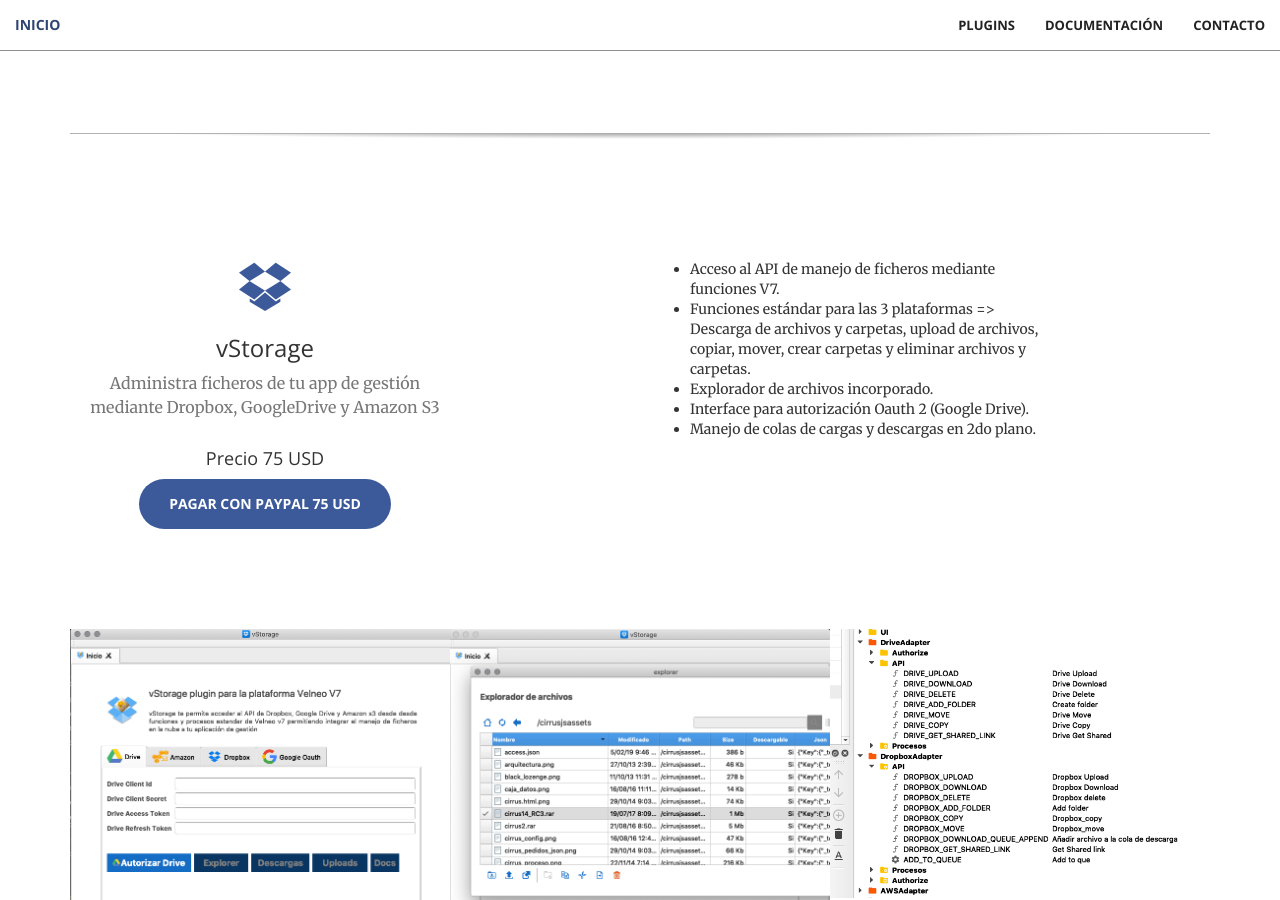
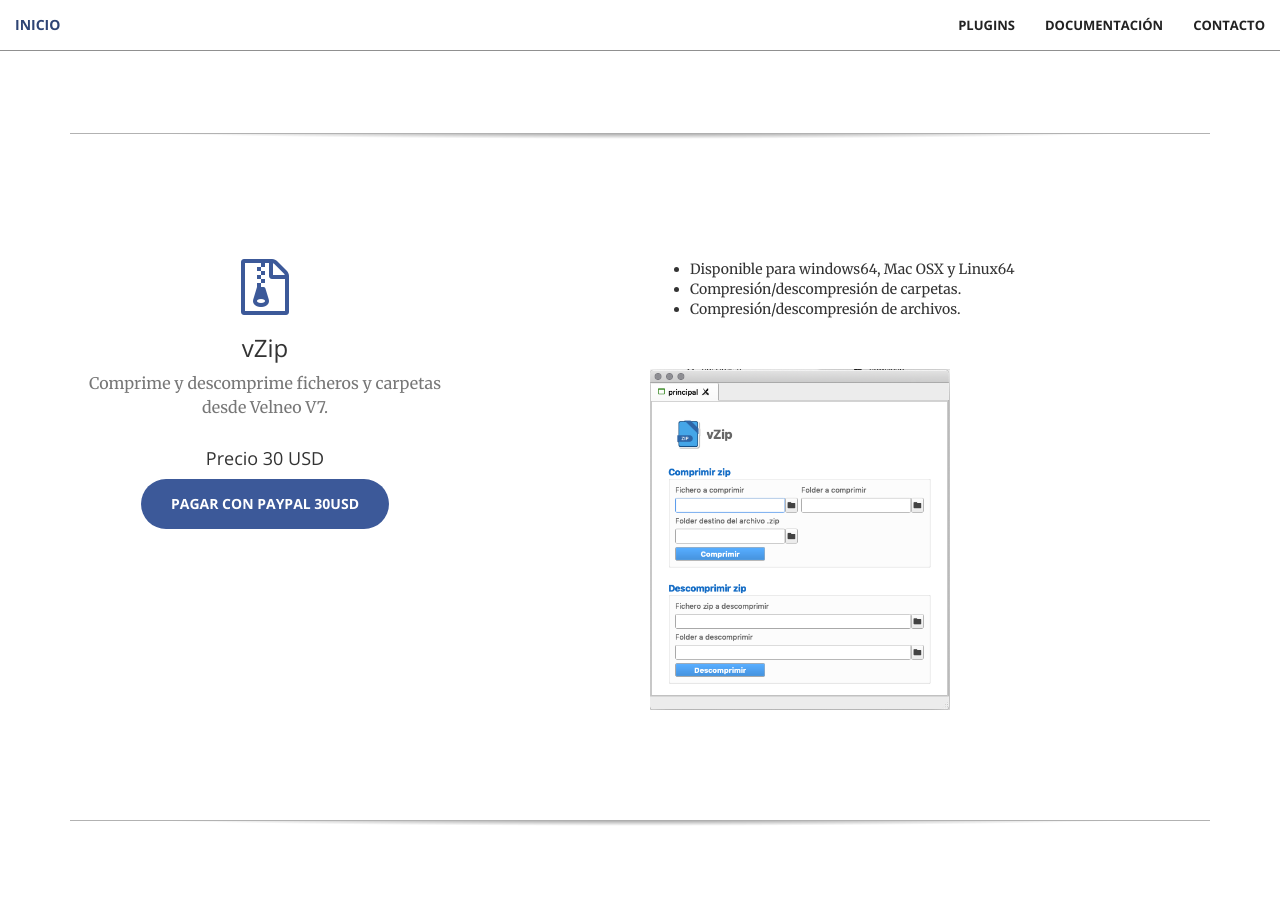
Before and after one commit to Heavyblade/cirrus, a Jekyll site: the page built from plugins.html, in a window 1280 px wide and 900 px high, scrolled down 1416 px. Built offline with Jekyll 4.4.1, drawn with Linux system fonts in a browser that asks for light colours.

Commit message:
Adding vzip plugin

```diff
--- a/_includes/plugins.html
+++ b/_includes/plugins.html
@@ -35,6 +35,35 @@
                     <li>Capacidad de incluir imágenes que se renderizen dentro del cuerpo del email HTML.</li>
                     <li>Sin dependencias externas.</li>
                   </ul>
+                </div>
+            </div>
+        </div>
+    </div>
+</section>
+<div class="line"></div>
+<section id="services">
+    <div class="container">
+        <div class="row">
+            <div class="col-lg-4 col-md-8 text-center">
+                <div class="service-box">
+                    <i class="fa fa-4x fa-file-zip-o wow bounceIn text-primary"></i>
+                    <h3>vZip</h3>
+                    <p class="text-muted">Comprime y descomprime ficheros y carpetas desde Velneo V7.</p>
+                    </br>
+                    <h4>Precio 30 USD</h4>
+                    <a href="https://paypal.me/cristiancvg/30" target="_blank" class="btn btn-primary btn-xl">Pagar con paypal 30USD</a>
+                </div>
+            </div>
+            <div class="col-lg-8 col-md-16 text-center">
+                <div class="service-box">
+                  <ul id="vsendgridList">
+                    <li>Disponible para windows64, Mac OSX y Linux64</li>
+                    <li>Compresión/descompresión de carpetas.</li>
+                    <li>Compresión/descompresión de archivos.</li>
+                    <br/>
+                    <br/>
+                  </ul>
+                  <img src="img/portfolio/vzip_1.png" class="img-responsive" alt="" width="300px">
                 </div>
             </div>
         </div>
```
Also changed, not shown: img/portfolio/vzip_1.png (added), 4 other files.
